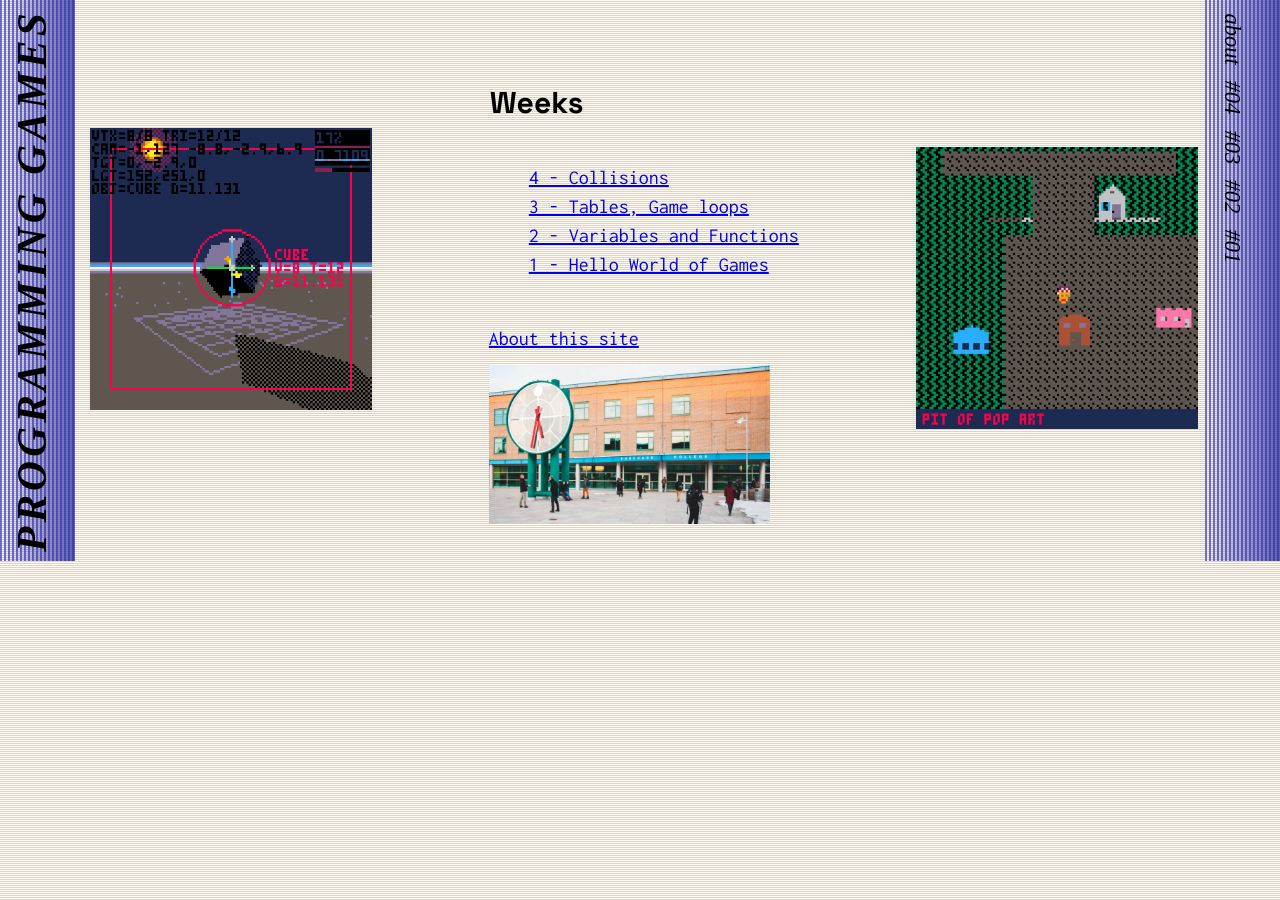
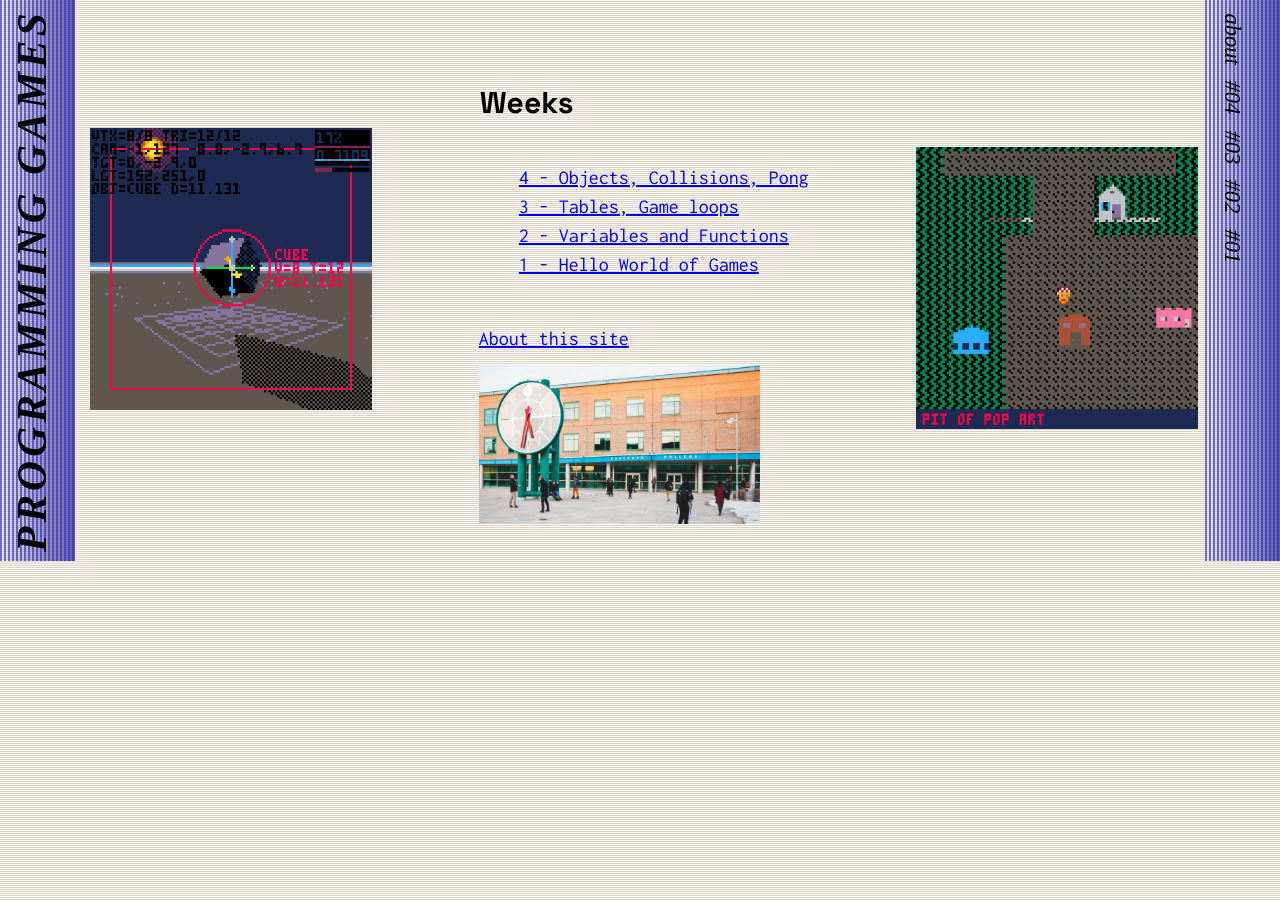
Before and after one commit to lee2sman/pg_fall2024, a Jekyll site: the page built from index.md, in a window 1280 px wide. Built offline with Jekyll 4.4.1, drawn with Linux system fonts in a browser that asks for light colours; some web fonts are replaced.

Commit message:
update title

```diff
--- a/_posts/2024-09-17-week4.md
+++ b/_posts/2024-09-17-week4.md
@@ -1,10 +1,10 @@
 ---
 layout: default
 number: "04"
-title: 4 - Collisions
+title: 4 - Objects, Collisions, Pong
 ---
 
-# Class 4 - Collisions
+# Class 4 - Objects, Collisions, Pong
 
 <div class="emulation" markdown="1">
 ## Play homework
```
